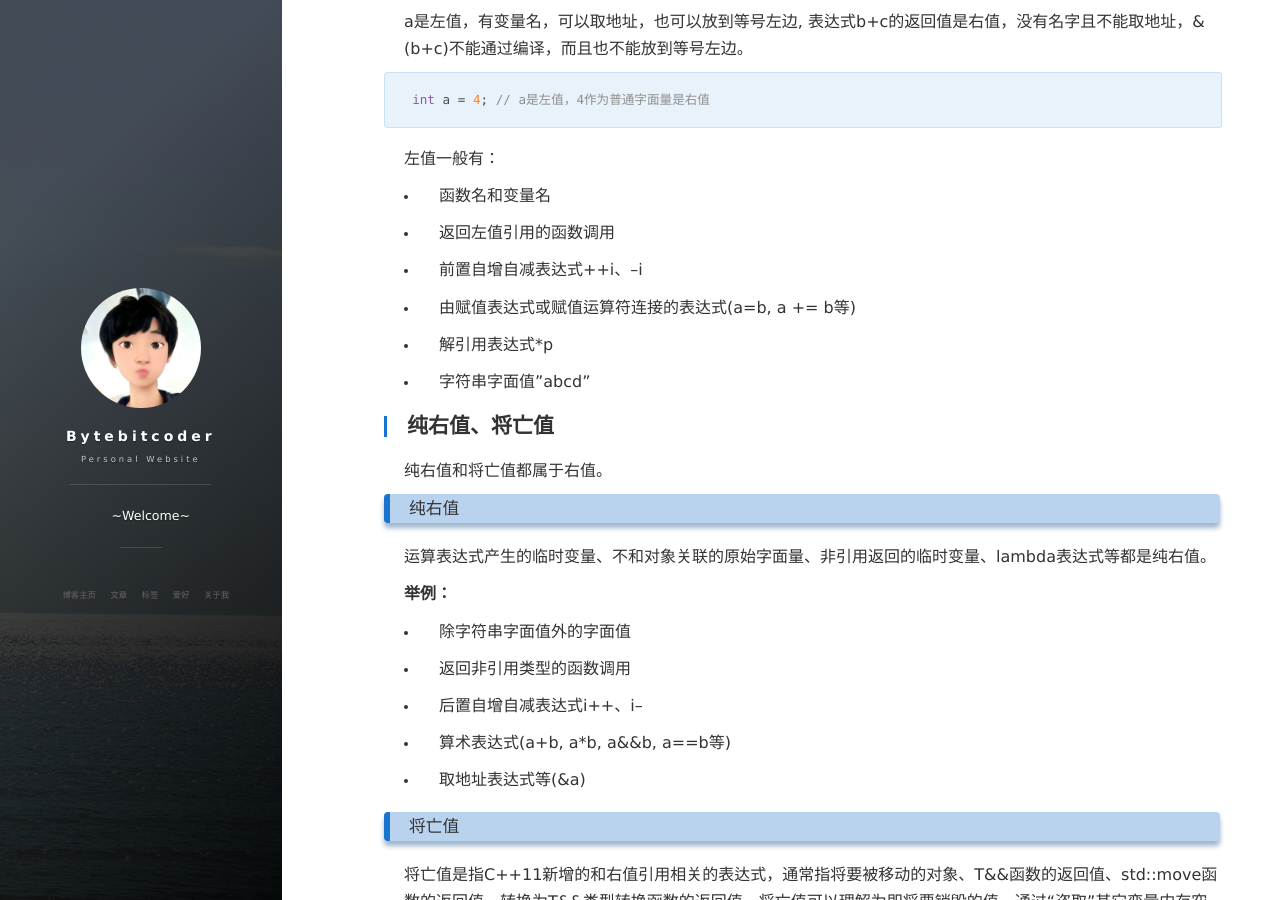
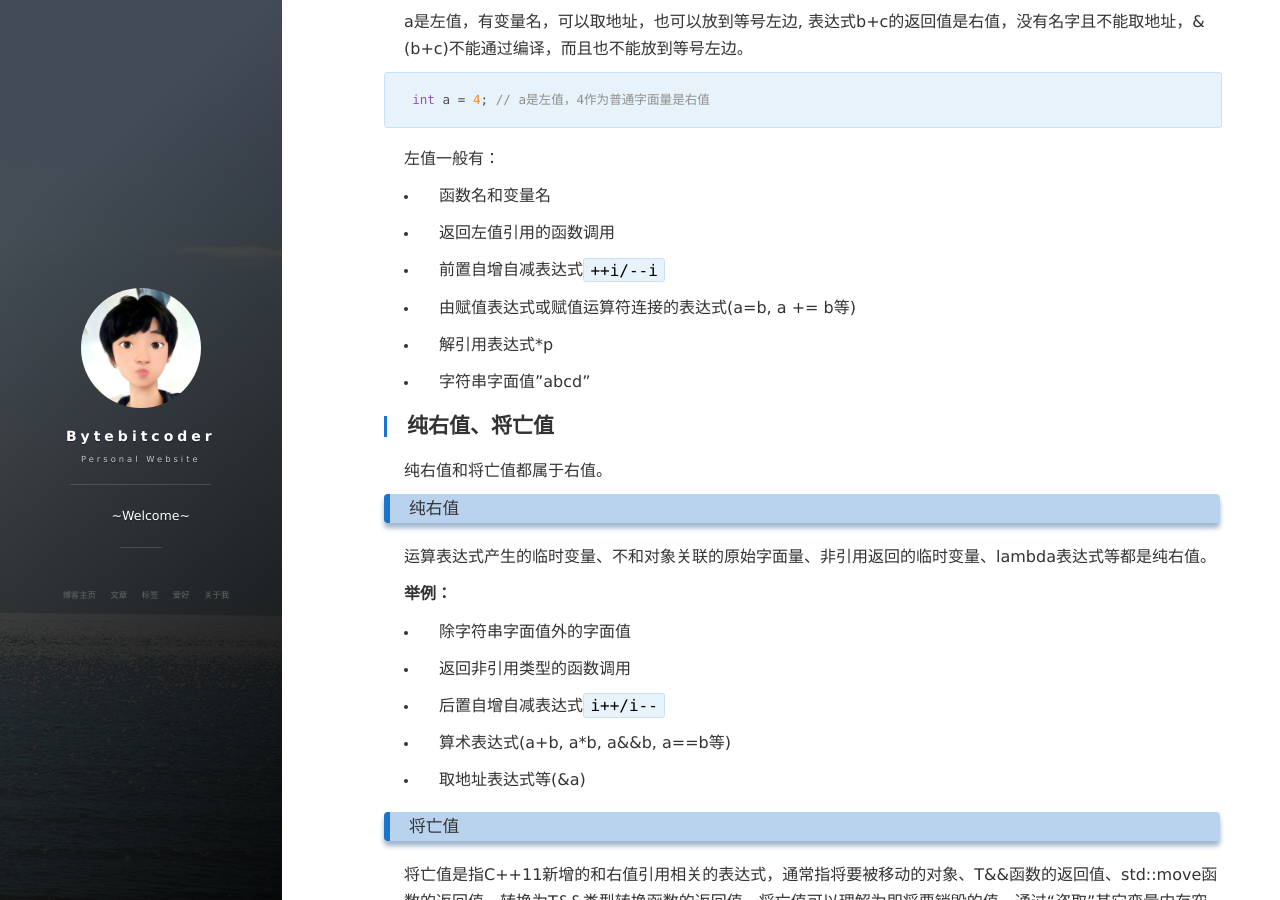
Before and after one commit to Bytebitcoder/Bytebitcoder.github.io, a Jekyll site: the page built from _posts/2017-05-11-C++右值引用.md, in a window 1280 px wide and 900 px high, scrolled down 1143 px. Built offline with Jekyll 4.4.1, drawn with Linux system fonts in a browser that asks for light colours; nearby versions of some CDN libraries; comment, search, counter and statistics services are not loaded.

Commit message:
fix -- 显示不出来只有一个 -

````diff
--- a/_posts/2017-05-11-C++右值引用.md
+++ b/_posts/2017-05-11-C++右值引用.md
@@ -48,7 +48,7 @@ int a = 4; // a是左值，4作为普通字面量是右值
 
 * 返回左值引用的函数调用
 
-* 前置自增自减表达式++i、--i
+* 前置自增自减表达式```++i/--i```
 
 * 由赋值表达式或赋值运算符连接的表达式(a=b, a += b等)
 
@@ -68,7 +68,7 @@ int a = 4; // a是左值，4作为普通字面量是右值
 
 * 返回非引用类型的函数调用
 
-* 后置自增自减表达式i++、i--
+* 后置自增自减表达式```i++/i--```
 
 * 算术表达式(a+b, a*b, a&&b, a==b等)
 
````
